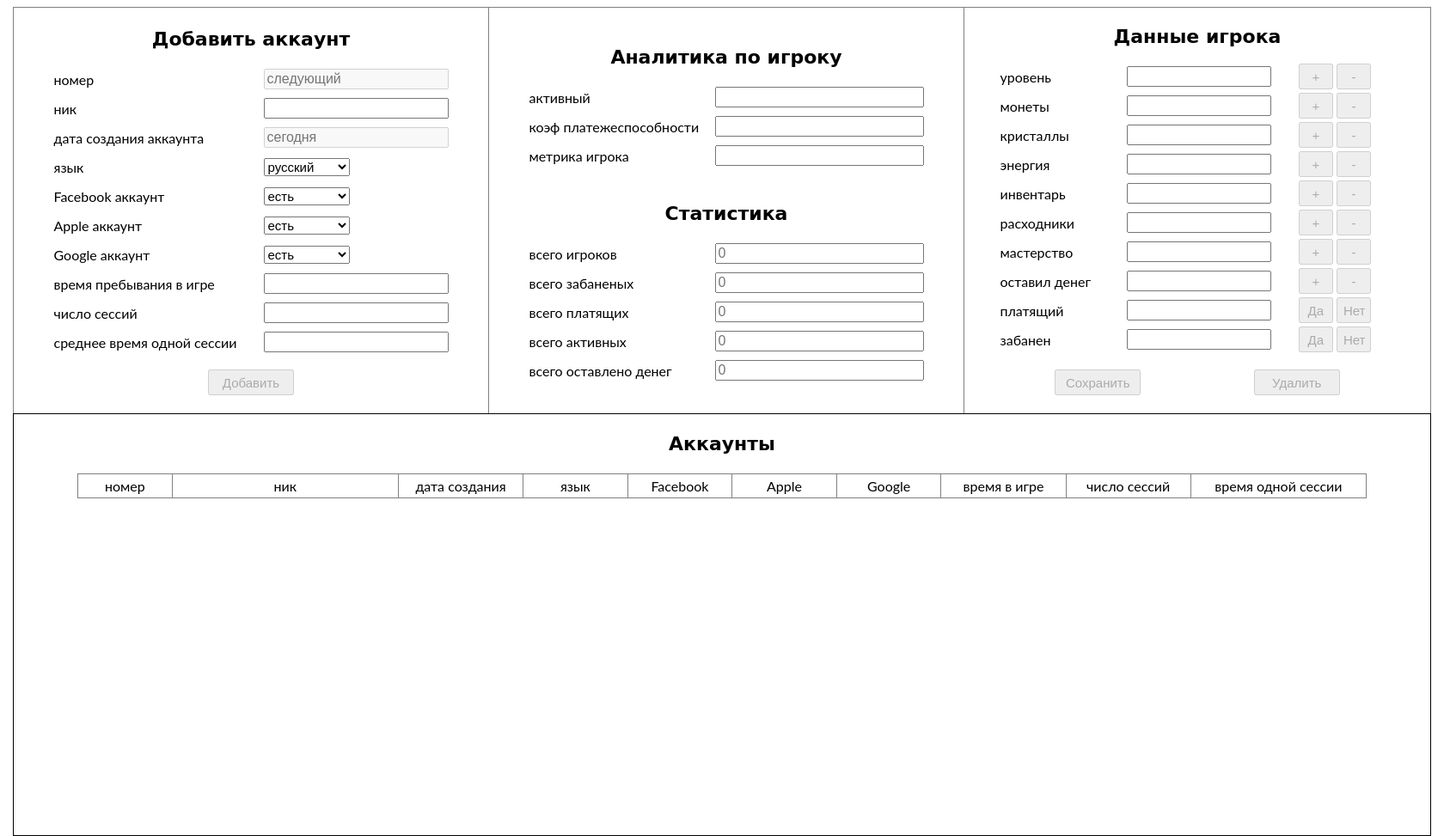
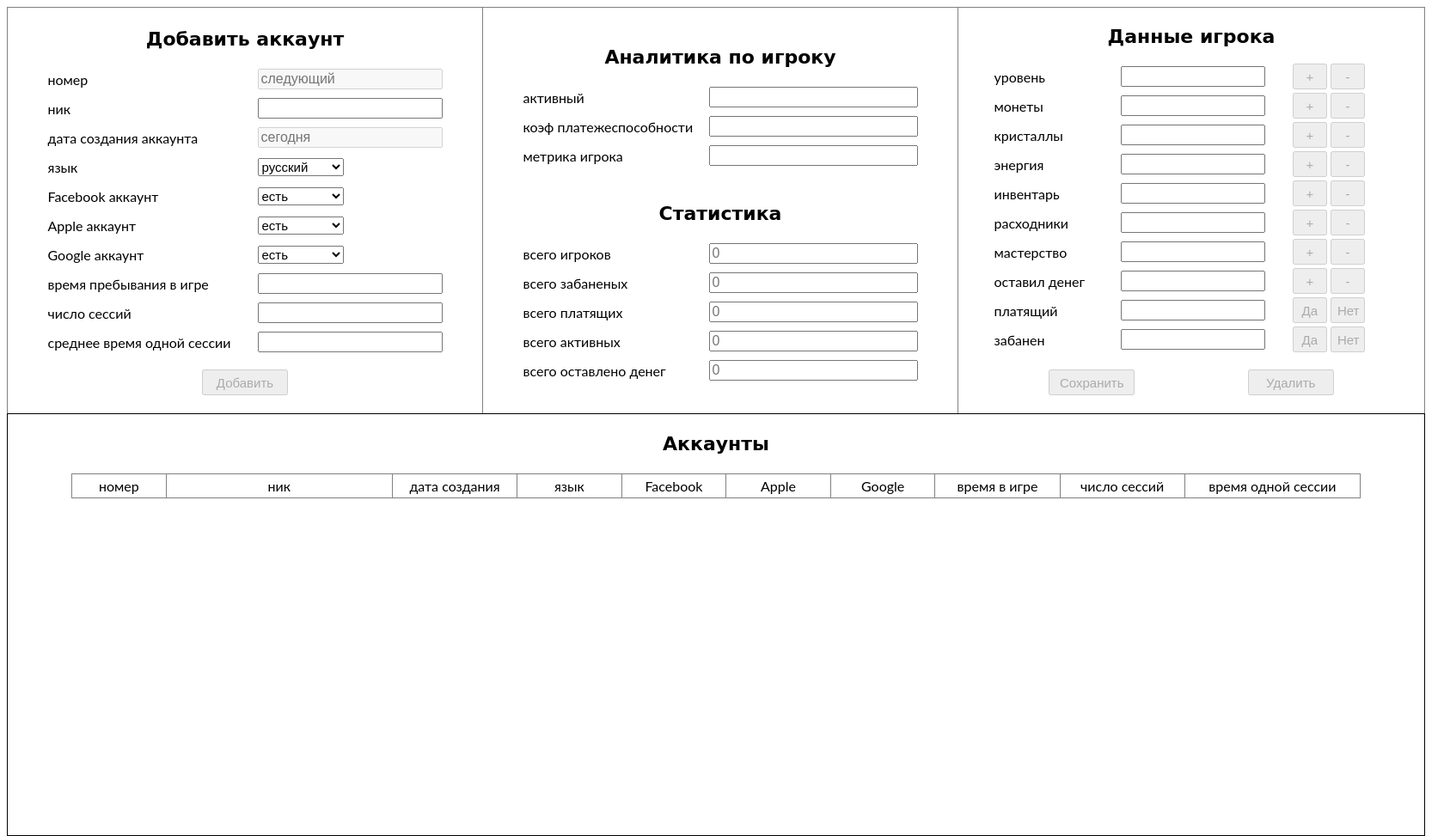
Before and after one commit to g6general/GameServer, a Django app: page / in a window 1680 px wide. Shown: the whole page at 86% size. Run offline with Django 3.2, Linux system fonts and the light colour scheme; lists and menus that the app fills with data are empty; parts of the project's set-up code (start-up, migrations or seed data) failed here and were passed over.

Commit message:
edit index.html

```diff
--- a/templates/index.html
+++ b/templates/index.html
@@ -10,7 +10,7 @@
 		<script src="{% static "main.js" %}" async></script>
 	</head>
 	<body>
-		<table width="1650" align="center" frame="box" rules="all">
+		<table width="1650" align="left" frame="box" rules="all">
 			<tr>
 				<td width="550" height="470">
 					<table width="470" align="center">
@@ -327,7 +327,7 @@
 				</td>
 			</tr>
 		</table>
-		<div id="data-table" style="position: absolute; left: 15px; top: 481px">
+		<div id="data-table" style="position: absolute; left: 8px; top: 481px">
 			<p align="center" class="data-title">Аккаунты</p>
 			<table id="data" width="1500" align="center" frame="box" rules="all">
 				<tr>
```
